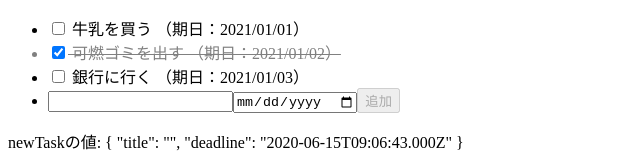
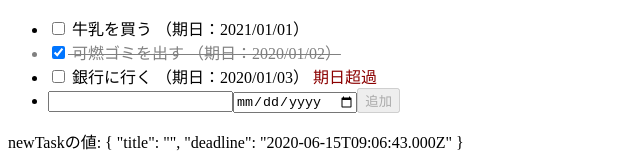
Before and after one commit to ttskch/angular-todo, an Angular app: page / in a window 1280 px wide. Shown: the top 160 px of the page, without its empty margins (0-640 px from the left). Built offline with nearby package versions, Linux system fonts and the light colour scheme.

Commit message:
feat: 🎸 期日超過のタスクを強調表示するように

```diff
--- a/src/app/app.component.html
+++ b/src/app/app.component.html
@@ -4,6 +4,7 @@
       <input type="checkbox" [(ngModel)]="task.done">
       {{ task.title }}
       （期日：{{ task.deadline|date:'yyyy/MM/dd' }}）
+      <span *ngIf="isOverdue(task)" class="overdue">期日超過</span>
     </label>
   </li>
   <li>
--- a/src/app/app.component.scss
+++ b/src/app/app.component.scss
@@ -2,3 +2,7 @@
   color: gray;
   text-decoration: line-through;
 }
+
+.overdue {
+  color: darkred;
+}
--- a/src/app/app.component.ts
+++ b/src/app/app.component.ts
@@ -8,8 +8,8 @@
 export class AppComponent {
   tasks = [
     {title: '牛乳を買う', done: false, deadline: new Date('2021-01-01')},
-    {title: '可燃ゴミを出す', done: true, deadline: new Date('2021-01-02')},
-    {title: '銀行に行く', done: false, deadline: new Date('2021-01-03')},
+    {title: '可燃ゴミを出す', done: true, deadline: new Date('2020-01-02')},
+    {title: '銀行に行く', done: false, deadline: new Date('2020-01-03')},
   ];
 
   newTask = {
@@ -24,4 +24,8 @@
       deadline: new Date(),
     };
   }
+
+  isOverdue(task) {
+    return !task.done && task.deadline < (new Date()).setHours(0, 0, 0, 0);
+  }
 }
```
